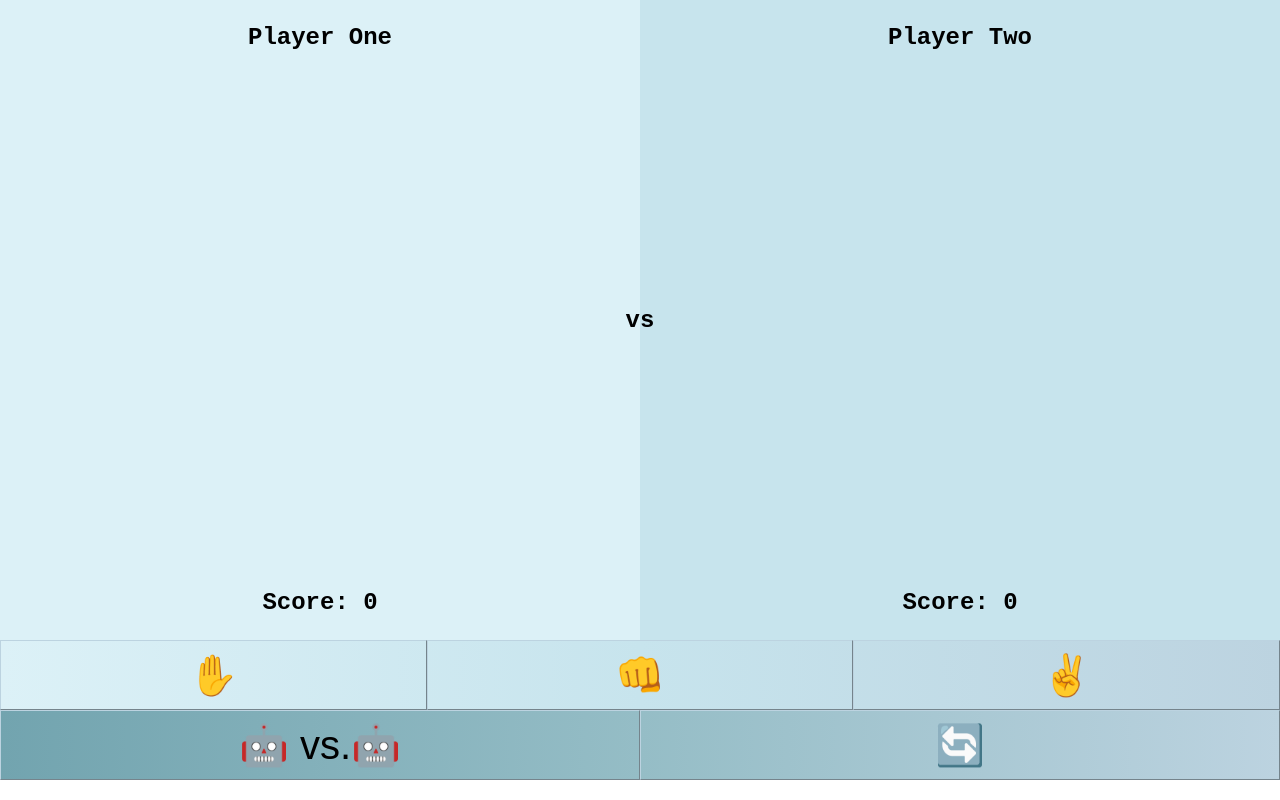
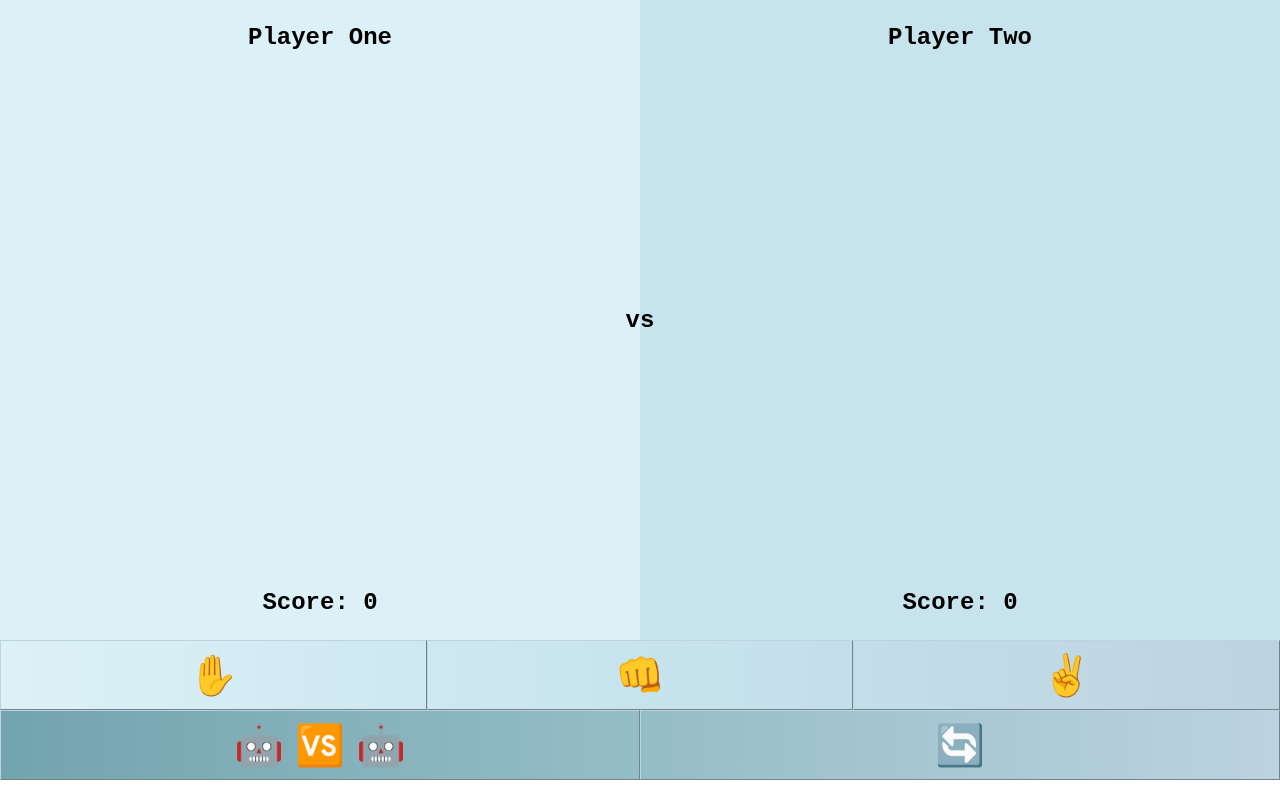
Before and after one commit to julianusti/rps, a website built with webpack: page index.html in a window 1280 px wide. Built offline with nearby package versions, Linux system fonts and the light colour scheme.

Commit message:
use div vs section

```diff
--- a/index.html
+++ b/index.html
@@ -14,7 +14,7 @@
   </noscript>
   <div id="app">
     <div class="rps-game-container">
-      <section class="game-board-container">
+      <div class="game-board-container">
         <div class="player-one">
           <div class="name">
             <span>Player One</span>
@@ -42,8 +42,8 @@
             <span>0</span>
           </div>
         </div>
-      </section>
-      <section class="game-controls-container">
+      </div>
+      <div class="game-controls-container">
         <div class="shapes">
           <button role="button" data-action="PAPER_SHAPE">
             ✋
@@ -63,13 +63,13 @@
         </div>
         <div class="options">
           <button role="button" data-action="COMPUTER_VS_COMPUTER">
-            🤖 vs.🤖
+            🤖 🆚 🤖
           </button>
           <button role="button" data-action="RESTART_GAME">
             🔄
           </button>
         </div>
-      </section>
+      </div>
     </div>
   </div>
 </body>
```
